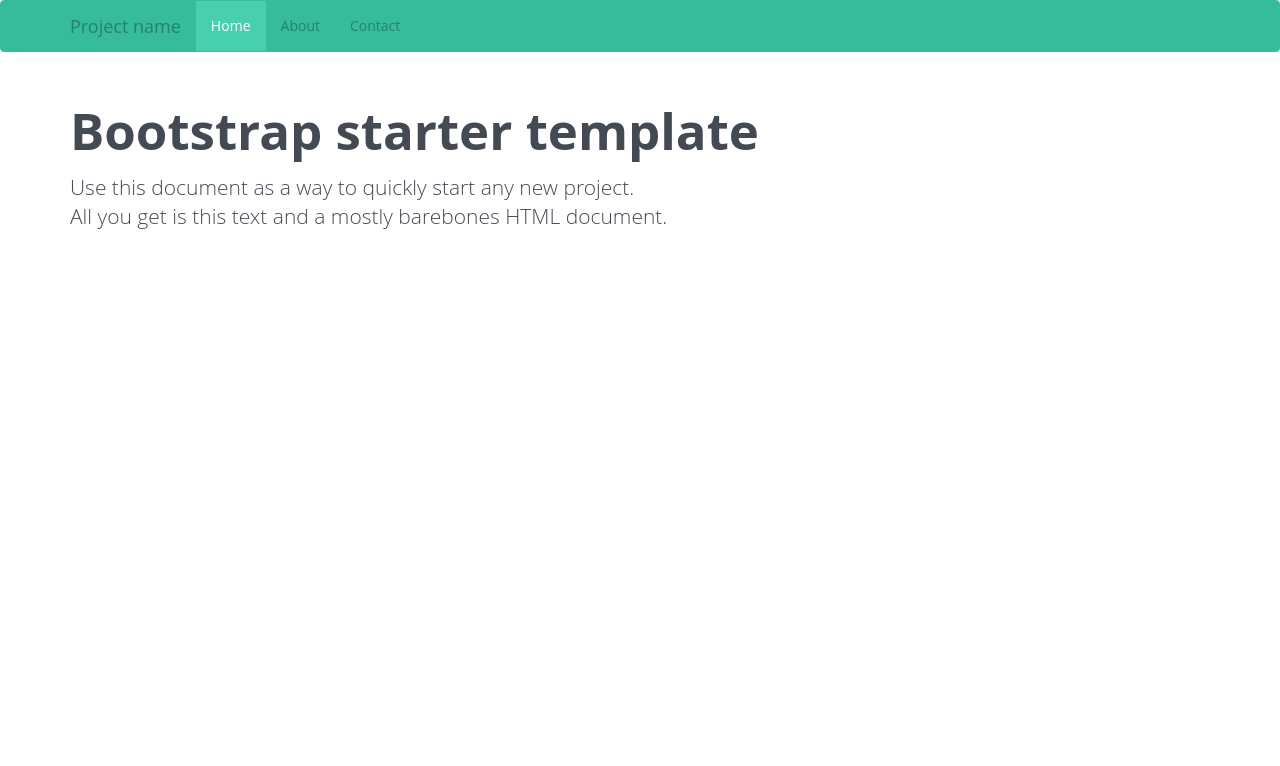
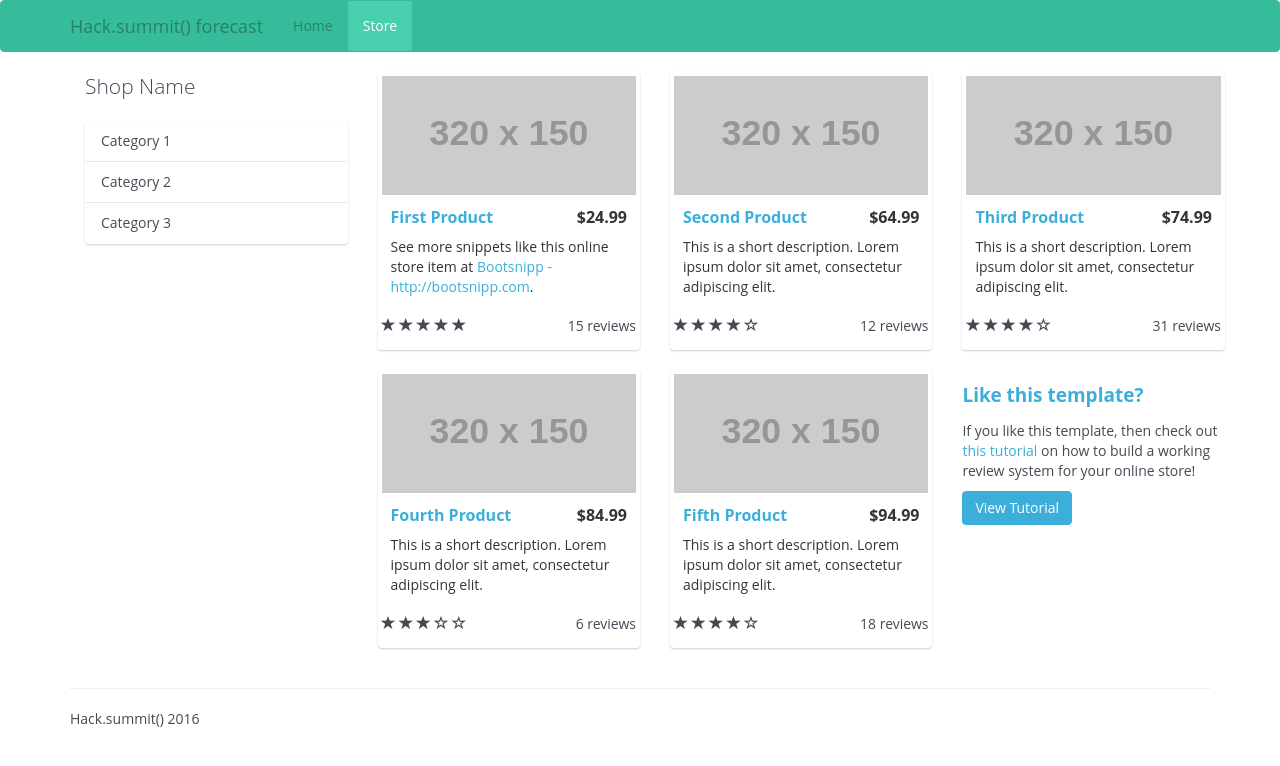
Before and after one commit to Konstantine4/hacksummit-forecast, a website: page angular-ui/index.html at #/store in a window 1280 px wide. Drawn offline with Linux system fonts and the light colour scheme; some packages are replaced by stand-ins of ours; placeholder pictures from the web are drawn by us.

Commit message:
angular store view created

```diff
--- a/angular-ui/index.html
+++ b/angular-ui/index.html
@@ -12,12 +12,12 @@
   <script src="bower_components/angular-route/angular-route.min.js"></script>
   <script src="js/app.js"></script>
   <script src="js/forecast-ui.js"></script>
-
-
+  <script src="js/store-ui.js"></script>
+  <script src="js/headerController.js"></script>
 </head>
 
 <body ng-app="forecastApp">
-<nav class="navbar navbar-default">
+<nav class="navbar navbar-default"  ng-controller="HeaderController as header">
       <div class="container">
         <div class="navbar-header">
           <button type="button" class="navbar-toggle collapsed" data-toggle="collapse" data-target="#navbar" aria-expanded="false" aria-controls="navbar">
@@ -26,27 +26,32 @@
             <span class="icon-bar"></span>
             <span class="icon-bar"></span>
           </button>
-          <a class="navbar-brand" href="#">Project name</a>
+          <a class="navbar-brand" href="#">Hack.summit() forecast</a>
         </div>
         <div id="navbar" class="collapse navbar-collapse">
           <ul class="nav navbar-nav">
-            <li class="active"><a href="#">Home</a></li>
-            <li><a href="#about">About</a></li>
-            <li><a href="#contact">Contact</a></li>
+            <li ng-class="{ active: header.isActive('/home')}"><a href="#/home">Home</a></li>
+            <li ng-class="{ active: header.isActive('/store')}"><a href="#/store">Store</a></li>
           </ul>
         </div><!--/.nav-collapse -->
       </div>
     </nav>
 
-    <div class="container" ng-view>
+    <div class="container" ng-view></div><!-- /.container -->
 
-      <div class="starter-template">
-        <h1>Bootstrap starter template</h1>
-        <p class="lead">Use this document as a way to quickly start any new project.<br> All you get is this text and a mostly barebones HTML document.</p>
-      </div>
+    <div class="container">
+        <hr>
+        <!-- Footer -->
+        <footer>
+            <div class="row">
+                <div class="col-lg-12">
+                    <p>Hack.summit() 2016</p>
+                </div>
+            </div>
+        </footer>
 
-    </div><!-- /.container -->
-
+    </div>
+    <!-- /.container -->
 <!-- Bootstrap -->
         <script src="./bower_components/Bootflat/js/jquery-1.10.1.min.js"></script>
         <script src="./bower_components/Bootflat/js/bootstrap.min.js"></script>
--- a/angular-ui/js/app.js
+++ b/angular-ui/js/app.js
@@ -6,10 +6,18 @@
       'ngRoute'
     ]).
     config(['$routeProvider', function($routeProvider) {
-        $routeProvider.when('/', {
-            templateUrl: './templates/forecast.html',
-            controller: 'ForecastController as vm'
-        });
+        $routeProvider
+            .when('/home', {
+                templateUrl: './templates/forecast.html',
+                controller: 'ForecastController as vm'
+            })
+            .when('/store', {
+                templateUrl: './templates/store.html',
+                controller: 'StoreController as vm'
+            })
+            .otherwise({
+                redirectTo: '/home'
+            });
     }]);
 
 })();
--- /dev/null
+++ b/angular-ui/js/headerController.js
@@ -0,0 +1,20 @@
+(function() {
+   'use strict';
+
+   angular
+    .module("forecastApp")
+    .controller("HeaderController", HeaderController);
+
+    HeaderController.$inject = ['$location'];
+
+    function HeaderController($location) {
+
+        var vm = this;
+        vm.isActive = isActive;
+
+        function isActive(viewLocation) {
+            return viewLocation === $location.path();
+        };
+    }
+
+})();
--- /dev/null
+++ b/angular-ui/js/store-ui.js
@@ -0,0 +1,22 @@
+(function() {
+   'use strict';
+
+   angular
+    .module("forecastApp")
+    .controller("StoreController", StoreController);
+
+    StoreController.$inject = ["$http"];
+
+    function StoreController($http) {
+
+        var vm = this;
+
+
+        vm.submitConfiguration = submitConfiguration;
+
+        function submitConfiguration() {
+
+        }
+    }
+
+})();
--- /dev/null
+++ b/angular-ui/templates/store.html
@@ -0,0 +1,144 @@
+
+    <!-- Page Content -->
+    <div class="container">
+
+        <div class="row">
+
+            <div class="col-md-3">
+                <p class="lead">Shop Name</p>
+                <div class="list-group">
+                    <a href="#" class="list-group-item">Category 1</a>
+                    <a href="#" class="list-group-item">Category 2</a>
+                    <a href="#" class="list-group-item">Category 3</a>
+                </div>
+            </div>
+
+            <div class="col-md-9">
+
+                <div class="row">
+
+                    <div class="col-sm-4 col-lg-4 col-md-4">
+                        <div class="thumbnail">
+                            <img src="http://placehold.it/320x150" alt="">
+                            <div class="caption">
+                                <h4 class="pull-right">$24.99</h4>
+                                <h4><a href="#">First Product</a>
+                                </h4>
+                                <p>See more snippets like this online store item at <a target="_blank" href="http://www.bootsnipp.com">Bootsnipp - http://bootsnipp.com</a>.</p>
+                            </div>
+                            <div class="ratings">
+                                <p class="pull-right">15 reviews</p>
+                                <p>
+                                    <span class="glyphicon glyphicon-star"></span>
+                                    <span class="glyphicon glyphicon-star"></span>
+                                    <span class="glyphicon glyphicon-star"></span>
+                                    <span class="glyphicon glyphicon-star"></span>
+                                    <span class="glyphicon glyphicon-star"></span>
+                                </p>
+                            </div>
+                        </div>
+                    </div>
+
+                    <div class="col-sm-4 col-lg-4 col-md-4">
+                        <div class="thumbnail">
+                            <img src="http://placehold.it/320x150" alt="">
+                            <div class="caption">
+                                <h4 class="pull-right">$64.99</h4>
+                                <h4><a href="#">Second Product</a>
+                                </h4>
+                                <p>This is a short description. Lorem ipsum dolor sit amet, consectetur adipiscing elit.</p>
+                            </div>
+                            <div class="ratings">
+                                <p class="pull-right">12 reviews</p>
+                                <p>
+                                    <span class="glyphicon glyphicon-star"></span>
+                                    <span class="glyphicon glyphicon-star"></span>
+                                    <span class="glyphicon glyphicon-star"></span>
+                                    <span class="glyphicon glyphicon-star"></span>
+                                    <span class="glyphicon glyphicon-star-empty"></span>
+                                </p>
+                            </div>
+                        </div>
+                    </div>
+
+                    <div class="col-sm-4 col-lg-4 col-md-4">
+                        <div class="thumbnail">
+                            <img src="http://placehold.it/320x150" alt="">
+                            <div class="caption">
+                                <h4 class="pull-right">$74.99</h4>
+                                <h4><a href="#">Third Product</a>
+                                </h4>
+                                <p>This is a short description. Lorem ipsum dolor sit amet, consectetur adipiscing elit.</p>
+                            </div>
+                            <div class="ratings">
+                                <p class="pull-right">31 reviews</p>
+                                <p>
+                                    <span class="glyphicon glyphicon-star"></span>
+                                    <span class="glyphicon glyphicon-star"></span>
+                                    <span class="glyphicon glyphicon-star"></span>
+                                    <span class="glyphicon glyphicon-star"></span>
+                                    <span class="glyphicon glyphicon-star-empty"></span>
+                                </p>
+                            </div>
+                        </div>
+                    </div>
+
+                    <div class="col-sm-4 col-lg-4 col-md-4">
+                        <div class="thumbnail">
+                            <img src="http://placehold.it/320x150" alt="">
+                            <div class="caption">
+                                <h4 class="pull-right">$84.99</h4>
+                                <h4><a href="#">Fourth Product</a>
+                                </h4>
+                                <p>This is a short description. Lorem ipsum dolor sit amet, consectetur adipiscing elit.</p>
+                            </div>
+                            <div class="ratings">
+                                <p class="pull-right">6 reviews</p>
+                                <p>
+                                    <span class="glyphicon glyphicon-star"></span>
+                                    <span class="glyphicon glyphicon-star"></span>
+                                    <span class="glyphicon glyphicon-star"></span>
+                                    <span class="glyphicon glyphicon-star-empty"></span>
+                                    <span class="glyphicon glyphicon-star-empty"></span>
+                                </p>
+                            </div>
+                        </div>
+                    </div>
+
+                    <div class="col-sm-4 col-lg-4 col-md-4">
+                        <div class="thumbnail">
+                            <img src="http://placehold.it/320x150" alt="">
+                            <div class="caption">
+                                <h4 class="pull-right">$94.99</h4>
+                                <h4><a href="#">Fifth Product</a>
+                                </h4>
+                                <p>This is a short description. Lorem ipsum dolor sit amet, consectetur adipiscing elit.</p>
+                            </div>
+                            <div class="ratings">
+                                <p class="pull-right">18 reviews</p>
+                                <p>
+                                    <span class="glyphicon glyphicon-star"></span>
+                                    <span class="glyphicon glyphicon-star"></span>
+                                    <span class="glyphicon glyphicon-star"></span>
+                                    <span class="glyphicon glyphicon-star"></span>
+                                    <span class="glyphicon glyphicon-star-empty"></span>
+                                </p>
+                            </div>
+                        </div>
+                    </div>
+
+                    <div class="col-sm-4 col-lg-4 col-md-4">
+                        <h4><a href="#">Like this template?</a>
+                        </h4>
+                        <p>If you like this template, then check out <a target="_blank" href="http://maxoffsky.com/code-blog/laravel-shop-tutorial-1-building-a-review-system/">this tutorial</a> on how to build a working review system for your online store!</p>
+                        <a class="btn btn-primary" target="_blank" href="http://maxoffsky.com/code-blog/laravel-shop-tutorial-1-building-a-review-system/">View Tutorial</a>
+                    </div>
+
+                </div>
+
+            </div>
+
+        </div>
+
+    </div>
+    <!-- /.container -->
```
